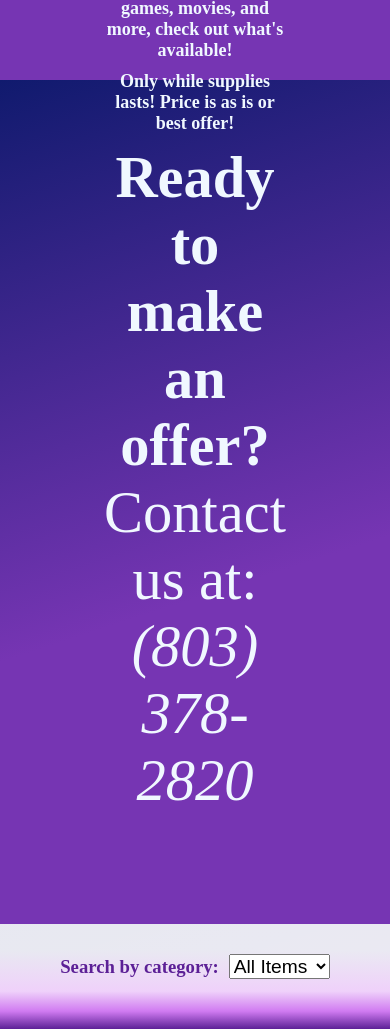
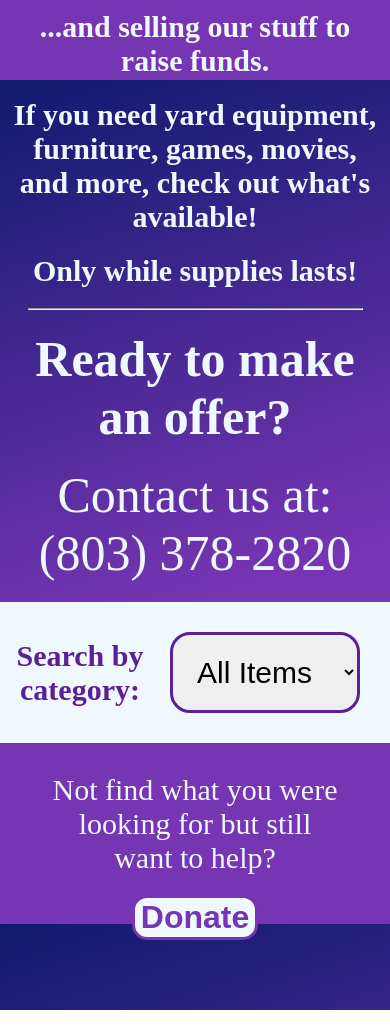
Before and after one commit to Klosekiller/Buy-Our-Stuff, a website: page index.html in a window 390 px wide. Shown: the part 764-1793 px from the top of the page. Drawn offline with nearby package versions, Linux system fonts and the light colour scheme; no server answers.

Commit message:
Responsive HTML & CSS

```diff
--- a/index.html
+++ b/index.html
@@ -13,18 +13,23 @@
     <header>
         <h1><i class="fa-regular fa-hand fa-2xl" style="color: #ffffff;"></i></h1>
         <h1 class="openingText">Welcome to our stuff!</h1>
-        <button class="donate" onclick="window.open('https://account.venmo.com/u/Lydia-Cannon', '_blank');">Donate</button>
+        <div class="btn-group">
+            <button onClick="document.getElementById('#faq1').scrollIntoView();">About</button>
+            <button onclick="window.open('https://account.venmo.com/u/Lydia-Cannon', '_blank');">Donate</button>
+            <button onClick="document.getElementById('#faq2').scrollIntoView();">Search</button>
+        </div>
     </header>
     <main>
-        <section class="description">
+        <section class="description" id="#faq1">
             <p>We're moving and getting married!</p>
-            <p>This means we need to sell our stuff.</p>
+            <p>...and selling our stuff to raise funds.</p>
             <p>If you need yard equipment, furniture, games, movies, and more, check out what's available!</p>
-            <p>Only while supplies lasts! Price is as is or best offer!</p>
-            <h3>Ready to make an offer? <span class="contact">  Contact us at: <i>(803) 378-2820</i></span></h3>
-            <p class="contact"></p>
+            <p>Only while supplies lasts!</p>
+            <hr>
+            <h4>Ready to make an offer?</h4>
+            <span class="contact">  Contact us at: (803) 378-2820</span>
         </section>
-        <section class="divider">
+        <section class="divider" id="#faq2">
             <h3 class="cat-label"><label for="categories">Search by category:</label></h3>
             <select name="categories" id="categories">
                 <option value="All Items" selected>All Items</option>
@@ -39,6 +44,12 @@
             <div class="stuff-display"></div>
         </section>
     </main>
+    <footer>
+        <p>Not find what you were looking for but still want to help?</p>
+        <div class="btn-group">
+            <button onclick="window.open('https://account.venmo.com/u/Lydia-Cannon', '_blank');">Donate</button>
+        </div>
+    </footer>
     <script src="./script.js"></script>
 </body>
 </html>
--- a/style.css
+++ b/style.css
@@ -42,14 +42,19 @@ header {
     margin-top: 40px;
 }
 
-.donate {
+.btn-group {
+    text-align: center;
+    margin: 40px;
+}
+
+button {
     width: auto;
     height: auto;
     background-color: aliceblue;
     border:3px solid #7635b3;
     border-radius: 15px;
     color: #7635b3;
-    margin: 40px;
+    margin: 10px 40px;
     font-size: xx-large;
     font-weight: bold;
 }
@@ -68,43 +73,49 @@ button:hover {
     height: auto;
     color:aliceblue;
     text-align: center;
-    padding: 100px;
+    padding: 20px 10px;
     font-weight: 700;
     font-size: 50px;
-    gap: 10px;
+    gap: 20px;
+}
+
+p {
+    font-size: 30px;
+}
+
+hr {
+    width: 90%;
+}
+
+.contact {
+    font-weight: 300;
 }
 
 .divider {
     width: 100vw;
     height: auto;
-    background: rgb(92,32,150);
-    background: linear-gradient(0deg, rgba(92,32,150,1) 0%, rgba(208,123,241,1) 17%, rgba(239,209,250,1) 36%, rgba(255,255,255,0.9) 75%);
+    background: aliceblue;
+    display: flex;
+    justify-content: center;
+    align-items: center;
 }
 
 .cat-label {
     text-align: center;
     color: rgba(92,32,150,1);
+    display: inline;
+    margin: 30px 10px 30px 0;
+    font-size: 30px;
 }
 
-
-
-.contact {
-    font-weight: 300;
+select {
+    width: auto;
+    font-size: 30px;
+    margin: 30px 30px 30px 0;
+    border-radius: 20px;
+    padding: 20px;
+    border: 3px solid rgba(92,32,150,1);
 }
-
-p {
-    font-size: large;
-}
-
-
-
-.divider {
-    display: flex;
-    justify-content: center;
-    align-items: center;
-}
-
-
 
 .container {
     display: flex;
@@ -118,17 +129,6 @@ p {
     justify-content: space-evenly;
     width: 80vw;
     max-width: 1200px;
-}
-
-.cat-label {
-    display: inline;
-    margin: 30px 10px 50px 0;
-}
-
-select {
-    width: auto;
-    font-size: larger;
-    margin: 30px 0 50px 0;
 }
 
 .card-img {
@@ -154,3 +154,18 @@ select {
     overflow: hidden;
     padding: 10px;
 }
+
+footer {
+    display: flex;
+    flex-direction: column;
+    align-items: center;
+    text-align: center;
+    padding: 20px;
+    color: aliceblue;
+    font-size: 30px;
+    font-weight: 500;
+}
+
+footer p {
+    margin: 10px 0 -30px 0;
+}
```
